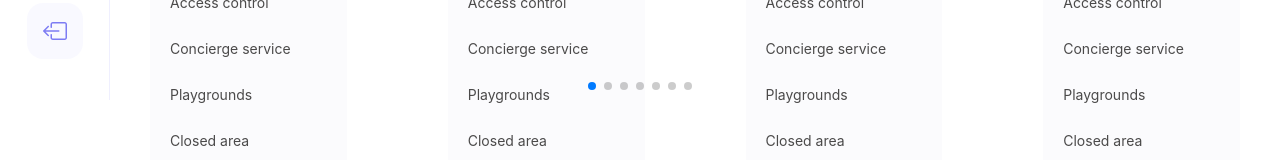
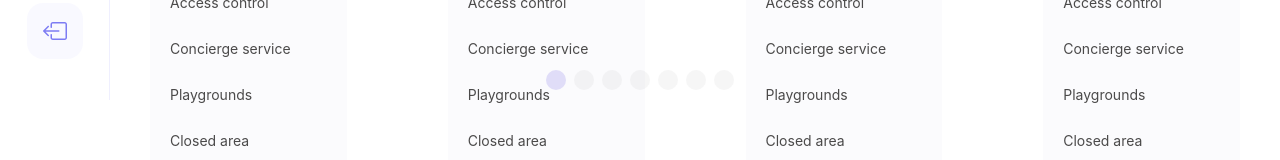
Before and after one commit to avdiachenko/teamchallenge-chat, a React (Vite) app in the folder frontend/: page / in a window 1280 px wide. Shown: the part 700-860 px from the top of the page. Built offline with nearby package versions, Linux system fonts and the light colour scheme.

Commit message:
fix: swiper pagination style

```diff
--- a/frontend/src/pages/Home/Home.module.css
+++ b/frontend/src/pages/Home/Home.module.css
@@ -1,3 +1,11 @@
+:root {
+  --swiper-pagination-bullet-size: 20px;
+  --swiper-pagination-bullet-width: 20px;
+  --swiper-pagination-bullet-height: 20px;
+  --swiper-pagination-bullet-inactive-color: #d2d2d2;
+  --swiper-pagination-color: #E0DDF8;
+}
+
 .container {
   width: 100%;
   height: 100%;
```
